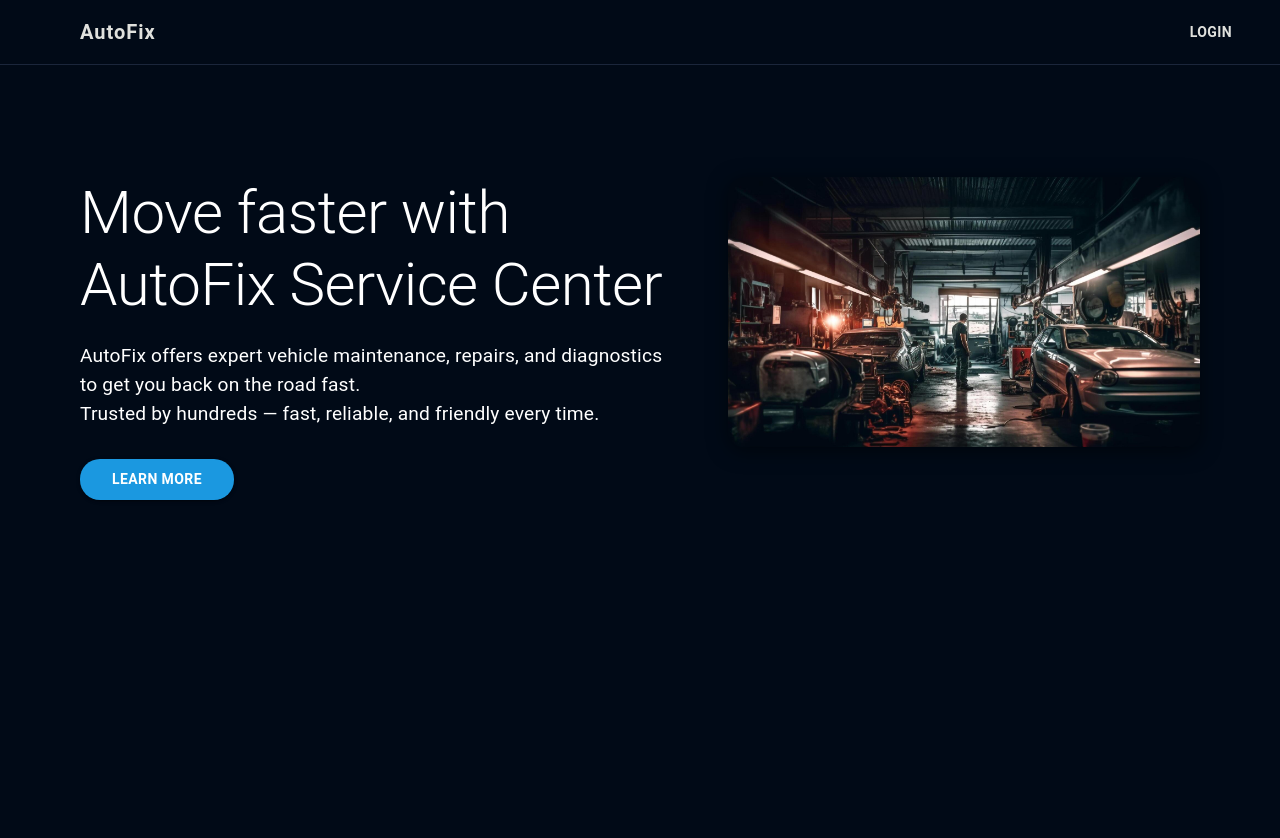
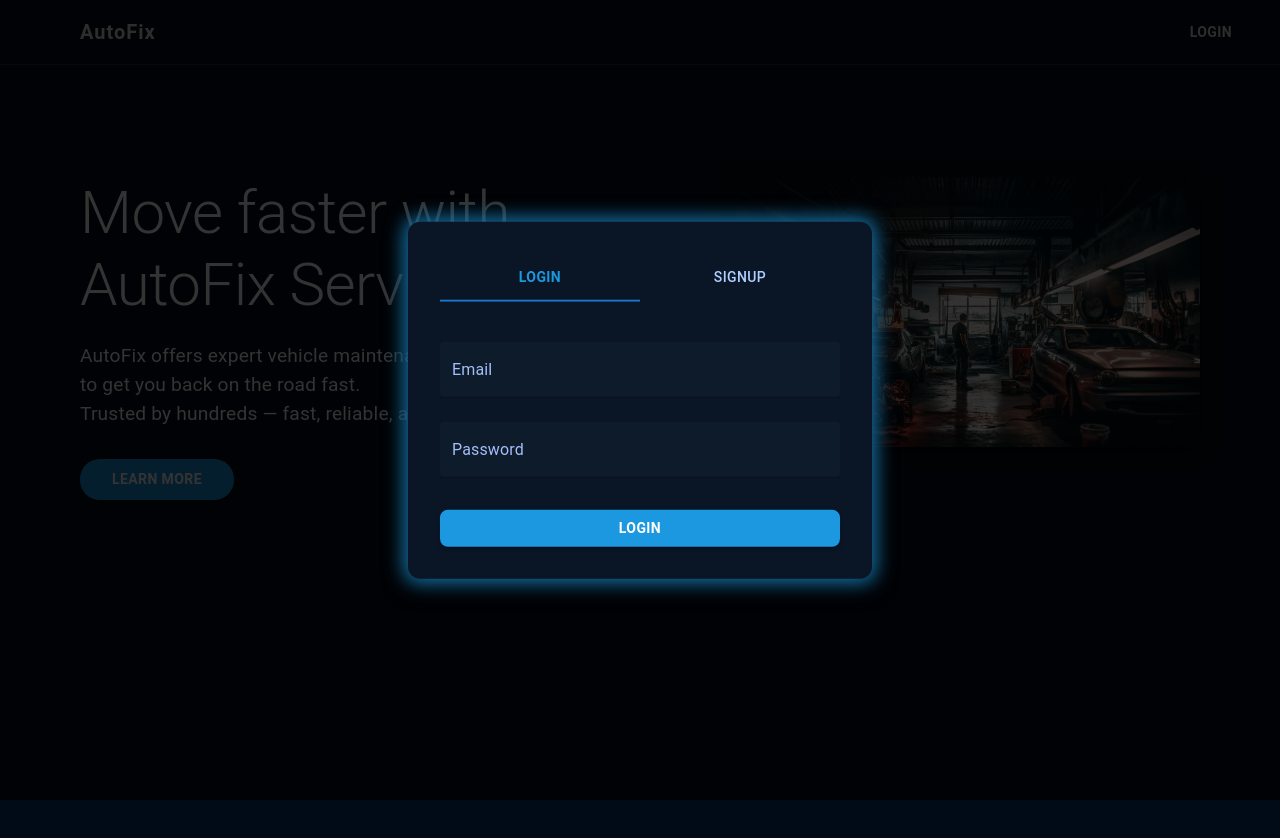
Before and after one commit to Gajindu-Gunarathna/vehicle-service, a React (Create React App) app: page / in a window 1280 px wide. Both pictures are taken after a click on the button "LOGIN". Shown: the top 838 px of the page. Built offline with nearby package versions, Linux system fonts and the light colour scheme; some icons are missing.

Commit message:
Login modal complete... Next, join backend and frontend for login to truly work

```diff
--- a/src/components/Appbar.js
+++ b/src/components/Appbar.js
@@ -1,19 +1,38 @@
-import * as React from "react";
-import AppBar from "@mui/material/AppBar";
-import Box from "@mui/material/Box";
-import Toolbar from "@mui/material/Toolbar";
-import Typography from "@mui/material/Typography";
-import Button from "@mui/material/Button";
-import IconButton from "@mui/material/IconButton";
+import React, { useState } from "react";
+import {
+  AppBar,
+  Box,
+  Toolbar,
+  Typography,
+  Button,
+  IconButton,
+  Modal,
+  Fade,
+  Backdrop,
+  TextField,
+  Tabs,
+  Tab,
+  Paper,
+} from "@mui/material";
 import MenuIcon from "@mui/icons-material/Menu";
 
 export default function Appbar() {
+  const [open, setOpen] = useState(false);
+  const [tab, setTab] = useState(0); // 0 for Login, 1 for Signup
+
+  const handleOpen = () => setOpen(true);
+  const handleClose = () => setOpen(false);
+
+  const handleTabChange = (event, newValue) => {
+    setTab(newValue);
+  };
+
   return (
     <Box sx={{ flexGrow: 1 }}>
       <AppBar
         position="static"
         sx={{
-          backgroundColor: "#010a17", // dark ambient
+          backgroundColor: "#010a17",
           boxShadow: "0 4px 12px rgba(0,0,0,0.6)",
           borderBottom: "1px solid #1B263B",
         }}
@@ -57,18 +76,187 @@ export default function Appbar() {
               fontWeight: "bold",
               px: 3,
               py: 1,
-              borderRadius: "4px", // small rounded corners
+              borderRadius: "4px",
               transition: "0.3s",
               "&:hover": {
                 backgroundColor: "#1B98E0",
                 color: "#ffffff",
               },
             }}
+            onClick={handleOpen}
           >
             Login
           </Button>
         </Toolbar>
       </AppBar>
+
+      {/* Login/Signup Modal */}
+      <Modal
+        open={open}
+        onClose={handleClose}
+        closeAfterTransition
+        BackdropComponent={Backdrop}
+        BackdropProps={{
+          timeout: 500,
+          sx: { backgroundColor: "rgba(0,0,0,0.8)" },
+        }}
+      >
+        <Fade in={open}>
+          <Paper
+            sx={{
+              position: "absolute",
+              top: "50%",
+              left: "50%",
+              transform: "translate(-50%, -50%)",
+              width: 400,
+              bgcolor: "#0A1626", // Darker, richer navy (not black)
+              color: "#F5F7FA",
+              boxShadow:
+                "0 0 18px 5px rgba(27, 152, 224, 0.7), 0 6px 24px rgba(0,0,0,0.8)",
+              p: 4,
+              borderRadius: "12px",
+              outline: "none",
+            }}
+          >
+            {/* Tabs for Login & Signup */}
+            <Tabs
+              value={tab}
+              onChange={handleTabChange}
+              variant="fullWidth"
+              textColor="primary"
+              indicatorColor="primary"
+              sx={{ mb: 3 }}
+            >
+              <Tab
+                label="Login"
+                sx={{
+                  color: "#B0CFFF",
+                  "&.Mui-selected": { color: "#1B98E0", fontWeight: "bold" },
+                }}
+              />
+              <Tab
+                label="Signup"
+                sx={{
+                  color: "#B0CFFF",
+                  "&.Mui-selected": { color: "#1B98E0", fontWeight: "bold" },
+                }}
+              />
+            </Tabs>
+
+            {/* Login Form */}
+            {tab === 0 && (
+              <Box component="form" noValidate autoComplete="off">
+                <TextField
+                  fullWidth
+                  label="Email"
+                  type="email"
+                  margin="normal"
+                  variant="filled"
+                  InputProps={{
+                    sx: {
+                      bgcolor: "#0D1B2A",
+                      borderRadius: 1,
+                      color: "#F5F7FA",
+                    },
+                  }}
+                  InputLabelProps={{ sx: { color: "#A3BFFA" } }}
+                />
+                <TextField
+                  fullWidth
+                  label="Password"
+                  type="password"
+                  margin="normal"
+                  variant="filled"
+                  InputProps={{
+                    sx: {
+                      bgcolor: "#0D1B2A",
+                      borderRadius: 1,
+                      color: "#F5F7FA",
+                    },
+                  }}
+                  InputLabelProps={{ sx: { color: "#A3BFFA" } }}
+                />
+                <Button
+                  variant="contained"
+                  fullWidth
+                  sx={{
+                    mt: 3,
+                    borderRadius: 2,
+                    bgcolor: "#1B98E0",
+                    "&:hover": { bgcolor: "#1177BB" },
+                    fontWeight: "bold",
+                  }}
+                >
+                  Login
+                </Button>
+              </Box>
+            )}
+
+            {/* Signup Form */}
+            {tab === 1 && (
+              <Box component="form" noValidate autoComplete="off">
+                <TextField
+                  fullWidth
+                  label="Username"
+                  margin="normal"
+                  variant="filled"
+                  InputProps={{
+                    sx: {
+                      bgcolor: "#0D1B2A",
+                      borderRadius: 1,
+                      color: "#F5F7FA",
+                    },
+                  }}
+                  InputLabelProps={{ sx: { color: "#A3BFFA" } }}
+                />
+                <TextField
+                  fullWidth
+                  label="Email"
+                  type="email"
+                  margin="normal"
+                  variant="filled"
+                  InputProps={{
+                    sx: {
+                      bgcolor: "#0D1B2A",
+                      borderRadius: 1,
+                      color: "#F5F7FA",
+                    },
+                  }}
+                  InputLabelProps={{ sx: { color: "#A3BFFA" } }}
+                />
+                <TextField
+                  fullWidth
+                  label="Password"
+                  type="password"
+                  margin="normal"
+                  variant="filled"
+                  InputProps={{
+                    sx: {
+                      bgcolor: "#0D1B2A",
+                      borderRadius: 1,
+                      color: "#F5F7FA",
+                    },
+                  }}
+                  InputLabelProps={{ sx: { color: "#A3BFFA" } }}
+                />
+                <Button
+                  variant="contained"
+                  fullWidth
+                  sx={{
+                    mt: 3,
+                    borderRadius: 2,
+                    bgcolor: "#1B98E0",
+                    "&:hover": { bgcolor: "#1177BB" },
+                    fontWeight: "bold",
+                  }}
+                >
+                  Signup
+                </Button>
+              </Box>
+            )}
+          </Paper>
+        </Fade>
+      </Modal>
     </Box>
   );
 }
```
